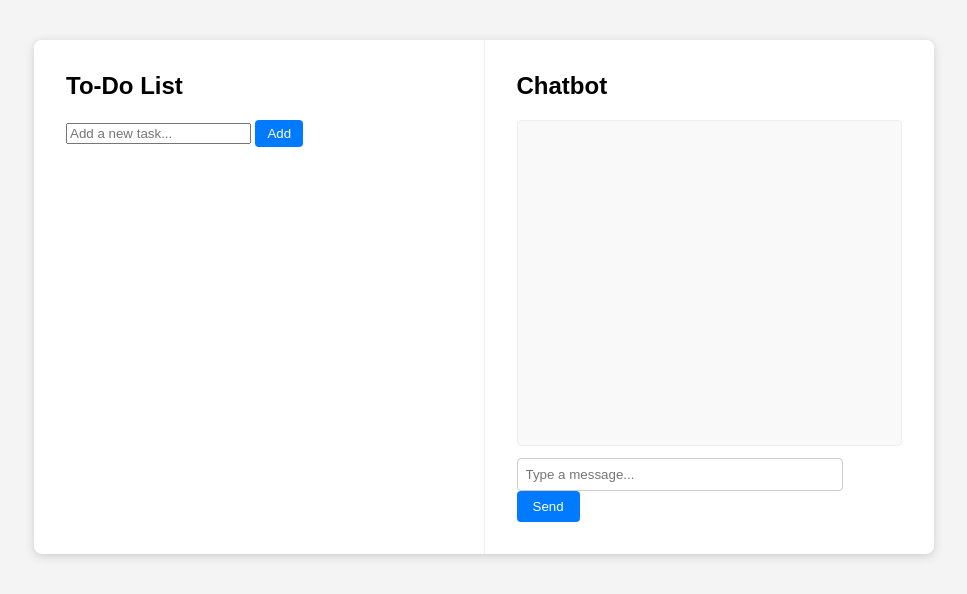
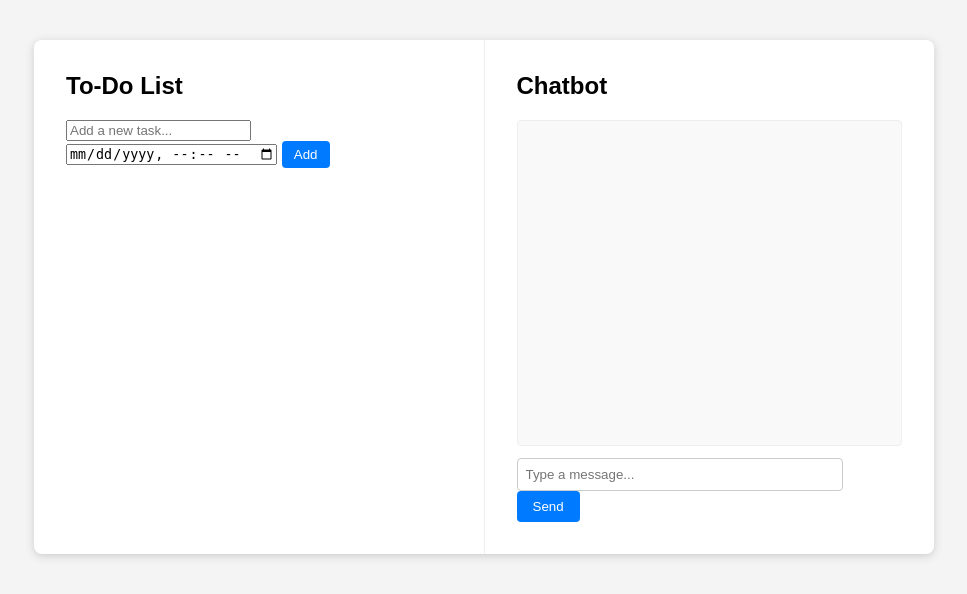
Before and after one commit to JhaKrishna01/todo-chatbot, a Flask app: page / in a window 1280 px wide. Shown: the top 594 px of the page, without its empty margins (156-1123 px from the left). Run offline with Flask 3, Linux system fonts and the light colour scheme; data that the repository does not hold is empty.

Commit message:
Add persistent to-do storage, task completion, editing, and due dates

```diff
--- a/app.py
+++ b/app.py
@@ -1,9 +1,27 @@
 from flask import Flask, request, jsonify, render_template
+from flask_sqlalchemy import SQLAlchemy
+from datetime import datetime
 
 app = Flask(__name__)
+app.config['SQLALCHEMY_DATABASE_URI'] = 'sqlite:///todos.db'
+app.config['SQLALCHEMY_TRACK_MODIFICATIONS'] = False
 
-# In-memory to-do list
-todos = []
+db = SQLAlchemy(app)
+
+# Database model for to-do items
+class ToDo(db.Model):
+    id = db.Column(db.Integer, primary_key=True)
+    task = db.Column(db.String(200), nullable=False)
+    completed = db.Column(db.Boolean, default=False)
+    due_date = db.Column(db.DateTime, nullable=True)
+
+    def to_dict(self):
+        return {
+            'id': self.id,
+            'task': self.task,
+            'completed': self.completed,
+            'due_date': self.due_date.isoformat() if self.due_date else None
+        }
 
 # Rule-based chatbot responses
 def chatbot_response(message):
@@ -13,7 +31,8 @@ def chatbot_response(message):
     elif 'add' in msg:
         return "To add a to-do, type: add <your task>"
     elif 'list' in msg:
-        return f"Your to-dos: {', '.join(todos) if todos else 'No tasks yet.'}"
+        todos = ToDo.query.all()
+        return f"Your to-dos: {', '.join([t.task for t in todos]) if todos else 'No tasks yet.'}"
     elif 'remove' in msg:
         return "To remove a to-do, type: remove <task>"
     elif 'bye' in msg or 'exit' in msg:
@@ -28,21 +47,69 @@ def index():
 @app.route('/api/todos', methods=['GET', 'POST', 'DELETE'])
 def manage_todos():
     if request.method == 'GET':
-        return jsonify({'todos': todos})
+        todos = ToDo.query.all()
+        return jsonify({'todos': [t.to_dict() for t in todos]})
     elif request.method == 'POST':
         data = request.json
         task = data.get('task')
+        due_date_str = data.get('due_date')
+        due_date = None
+        if due_date_str:
+            try:
+                due_date = datetime.fromisoformat(due_date_str)
+            except Exception:
+                return jsonify({'error': 'Invalid due date format.'}), 400
         if task:
-            todos.append(task)
-            return jsonify({'message': 'Task added!', 'todos': todos})
+            new_todo = ToDo(task=task, due_date=due_date)
+            db.session.add(new_todo)
+            db.session.commit()
+            todos = ToDo.query.all()
+            return jsonify({'message': 'Task added!', 'todos': [t.to_dict() for t in todos]})
         return jsonify({'error': 'No task provided.'}), 400
     elif request.method == 'DELETE':
         data = request.json
         task = data.get('task')
-        if task in todos:
-            todos.remove(task)
-            return jsonify({'message': 'Task removed!', 'todos': todos})
+        todo = ToDo.query.filter_by(task=task).first()
+        if todo:
+            db.session.delete(todo)
+            db.session.commit()
+            todos = ToDo.query.all()
+            return jsonify({'message': 'Task removed!', 'todos': [t.to_dict() for t in todos]})
         return jsonify({'error': 'Task not found.'}), 404
+
+@app.route('/api/todos/complete', methods=['POST'])
+def complete_todo():
+    data = request.json
+    todo_id = data.get('id')
+    completed = data.get('completed')
+    todo = ToDo.query.get(todo_id)
+    if todo is not None:
+        todo.completed = completed
+        db.session.commit()
+        return jsonify({'message': 'Task updated!', 'todo': todo.to_dict()})
+    return jsonify({'error': 'Task not found.'}), 404
+
+@app.route('/api/todos/edit', methods=['POST'])
+def edit_todo():
+    data = request.json
+    todo_id = data.get('id')
+    new_task = data.get('task')
+    new_due_date_str = data.get('due_date')
+    todo = ToDo.query.get(todo_id)
+    if todo is not None:
+        if new_task:
+            todo.task = new_task
+        if new_due_date_str is not None:
+            if new_due_date_str == '':
+                todo.due_date = None
+            else:
+                try:
+                    todo.due_date = datetime.fromisoformat(new_due_date_str)
+                except Exception:
+                    return jsonify({'error': 'Invalid due date format.'}), 400
+        db.session.commit()
+        return jsonify({'message': 'Task updated!', 'todo': todo.to_dict()})
+    return jsonify({'error': 'Task not found or invalid data.'}), 404
 
 @app.route('/api/chatbot', methods=['POST'])
 def chat():
@@ -52,4 +119,6 @@ def chat():
     return jsonify({'response': response})
 
 if __name__ == '__main__':
+    with app.app_context():
+        db.create_all()
     app.run(debug=True)
--- a/templates/index.html
+++ b/templates/index.html
@@ -28,6 +28,7 @@
             <h2>To-Do List</h2>
             <form id="todo-form">
                 <input type="text" id="todo-input" placeholder="Add a new task..." required>
+                <input type="datetime-local" id="due-date-input" placeholder="Due date (optional)">
                 <button type="submit">Add</button>
             </form>
             <ul id="todo-list"></ul>
@@ -48,9 +49,64 @@
             const data = await res.json();
             const list = document.getElementById('todo-list');
             list.innerHTML = '';
-            data.todos.forEach(task => {
+            const now = new Date();
+            data.todos.forEach(todo => {
                 const li = document.createElement('li');
-                li.textContent = task;
+                // Create checkbox for completion
+                const checkbox = document.createElement('input');
+                checkbox.type = 'checkbox';
+                checkbox.checked = todo.completed;
+                checkbox.onchange = async () => {
+                    await fetch('/api/todos/complete', {
+                        method: 'POST',
+                        headers: { 'Content-Type': 'application/json' },
+                        body: JSON.stringify({ id: todo.id, completed: checkbox.checked })
+                    });
+                    fetchTodos();
+                };
+                li.appendChild(checkbox);
+                // Task text
+                const span = document.createElement('span');
+                span.textContent = todo.task;
+                if (todo.completed) {
+                    span.style.textDecoration = 'line-through';
+                    span.style.opacity = '0.6';
+                }
+                li.appendChild(span);
+                // Due date display
+                if (todo.due_date) {
+                    const due = new Date(todo.due_date);
+                    const dueSpan = document.createElement('span');
+                    dueSpan.style.marginLeft = '10px';
+                    dueSpan.style.fontSize = '0.9em';
+                    dueSpan.textContent = '(Due: ' + due.toLocaleString() + ')';
+                    // Highlight overdue or soon tasks
+                    if (!todo.completed && due < now) {
+                        dueSpan.style.color = '#dc3545'; // red for overdue
+                    } else if (!todo.completed && due - now < 24*60*60*1000 && due > now) {
+                        dueSpan.style.color = '#ffc107'; // yellow for due soon
+                    } else {
+                        dueSpan.style.color = '#888';
+                    }
+                    li.appendChild(dueSpan);
+                }
+                // Edit button
+                const editBtn = document.createElement('button');
+                editBtn.textContent = 'Edit';
+                editBtn.style.marginRight = '8px';
+                editBtn.onclick = async () => {
+                    const newTask = prompt('Edit task:', todo.task);
+                    let newDueDate = todo.due_date ? todo.due_date.slice(0, 16) : '';
+                    newDueDate = prompt('Edit due date (YYYY-MM-DDTHH:MM, blank to clear):', newDueDate) || '';
+                    await fetch('/api/todos/edit', {
+                        method: 'POST',
+                        headers: { 'Content-Type': 'application/json' },
+                        body: JSON.stringify({ id: todo.id, task: newTask, due_date: newDueDate })
+                    });
+                    fetchTodos();
+                };
+                li.appendChild(editBtn);
+                // Delete button
                 const delBtn = document.createElement('button');
                 delBtn.textContent = 'Delete';
                 delBtn.className = 'delete';
@@ -58,7 +114,7 @@
                     await fetch('/api/todos', {
                         method: 'DELETE',
                         headers: { 'Content-Type': 'application/json' },
-                        body: JSON.stringify({ task })
+                        body: JSON.stringify({ task: todo.task })
                     });
                     fetchTodos();
                 };
@@ -69,14 +125,17 @@
         document.getElementById('todo-form').onsubmit = async e => {
             e.preventDefault();
             const input = document.getElementById('todo-input');
+            const dueInput = document.getElementById('due-date-input');
             const task = input.value.trim();
+            const due_date = dueInput.value ? dueInput.value : null;
             if (task) {
                 await fetch('/api/todos', {
                     method: 'POST',
                     headers: { 'Content-Type': 'application/json' },
-                    body: JSON.stringify({ task })
+                    body: JSON.stringify({ task, due_date })
                 });
                 input.value = '';
+                dueInput.value = '';
                 fetchTodos();
             }
         };
```
Also changed, not shown: instance/todos.db (added).
